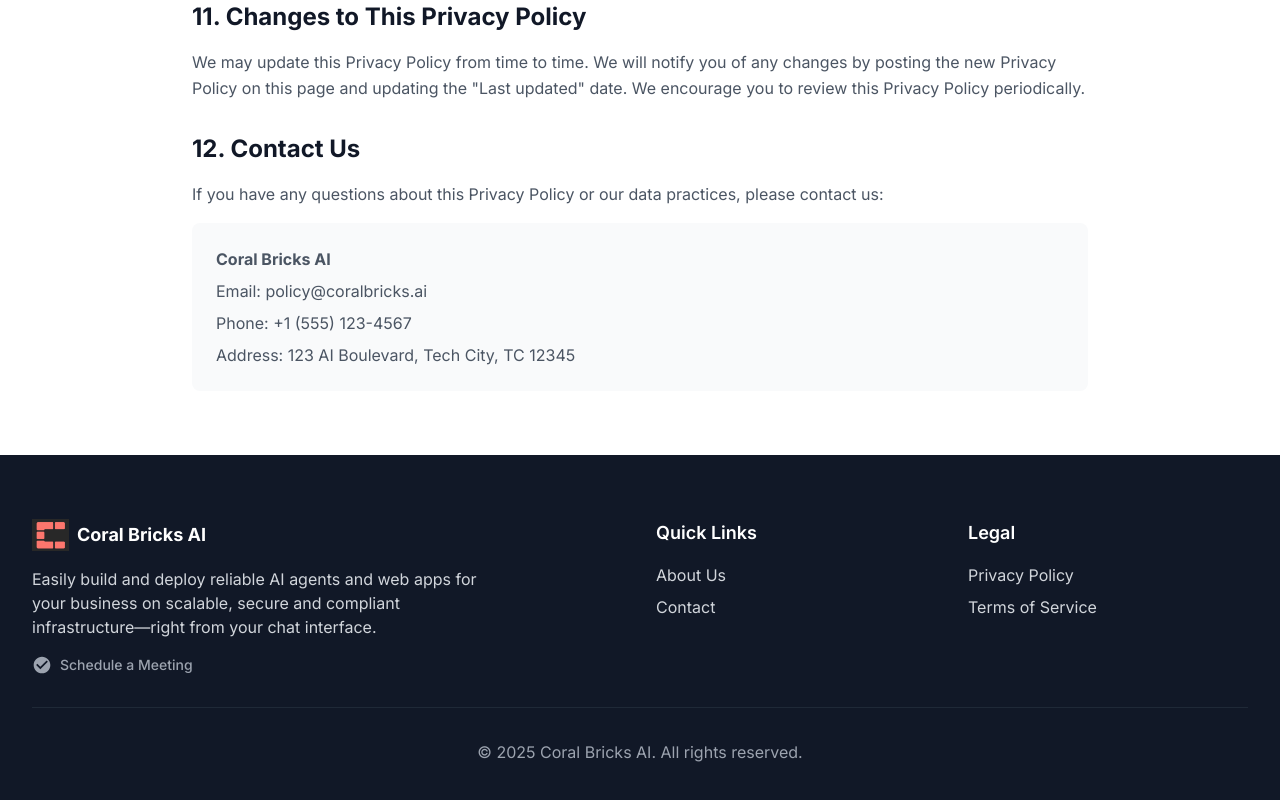
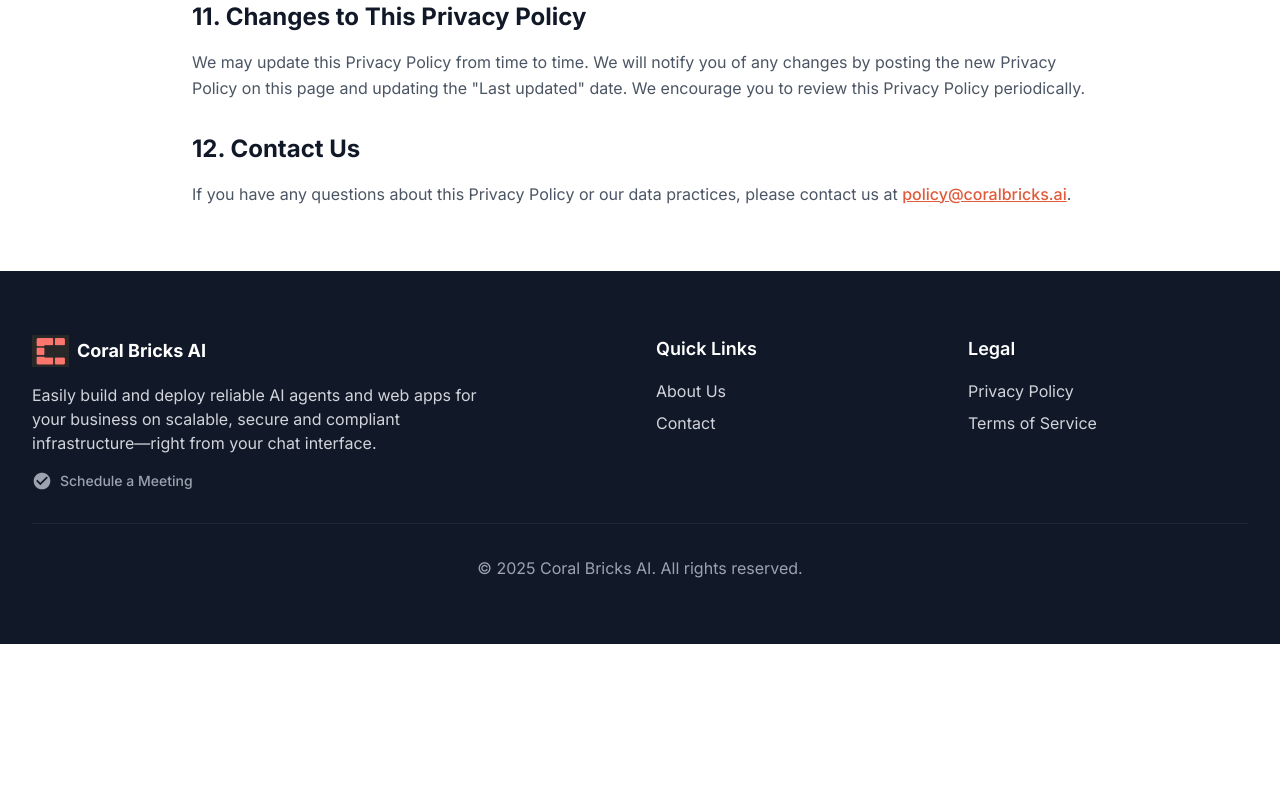
Before and after one commit to hiteshjain118/coral_bricks_web, a React (Create React App) app: page /privacy-policy in a window 1280 px wide. Shown: the part 3334-4134 px from the top of the page. After the commit the page ends 3978 px from the top, so only its background shows below. Built offline with nearby package versions, Linux system fonts and the light colour scheme.

Commit message:
Simplify privacy policy contact section
- Removed gray background widget
- Made email contact inline with text
- Cleaner, more professional contact section
- Clickable mailto link for policy@coralbricks.ai

```diff
--- a/src/pages/PrivacyPolicy.tsx
+++ b/src/pages/PrivacyPolicy.tsx
@@ -203,23 +203,15 @@
               {/* Contact Information */}
               <section>
                 <h2 className="text-2xl font-bold text-gray-900 mb-4">12. Contact Us</h2>
-                <p className="text-gray-600 leading-relaxed mb-4">
-                  If you have any questions about this Privacy Policy or our data practices, please contact us:
+                <p className="text-gray-600 leading-relaxed">
+                  If you have any questions about this Privacy Policy or our data practices, please contact us at{' '}
+                  <a
+                    href="mailto:policy@coralbricks.ai"
+                    className="text-coral-600 hover:text-coral-700 font-medium underline"
+                  >
+                    policy@coralbricks.ai
+                  </a>.
                 </p>
-                <div className="bg-gray-50 p-6 rounded-lg">
-                  <p className="text-gray-600 mb-2">
-                    <strong>Coral Bricks AI</strong>
-                  </p>
-                  <p className="text-gray-600 mb-2">
-                    Email: policy@coralbricks.ai
-                  </p>
-                  <p className="text-gray-600 mb-2">
-                    Phone: +1 (555) 123-4567
-                  </p>
-                  <p className="text-gray-600">
-                    Address: 123 AI Boulevard, Tech City, TC 12345
-                  </p>
-                </div>
               </section>
             </div>
           </motion.div>
```
